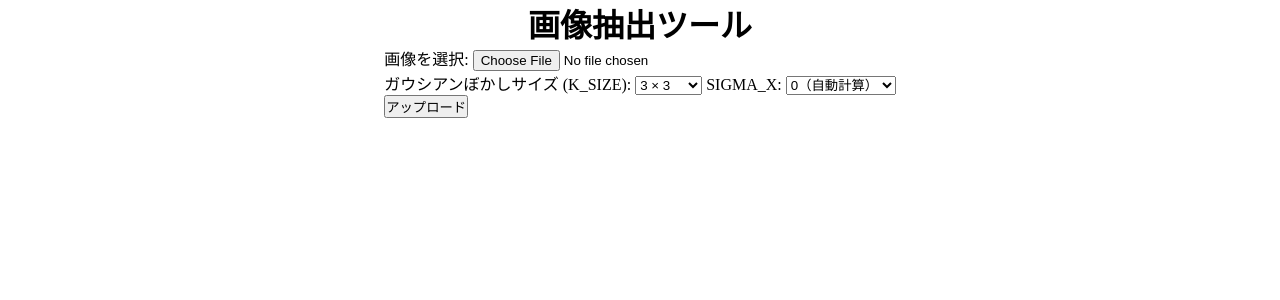
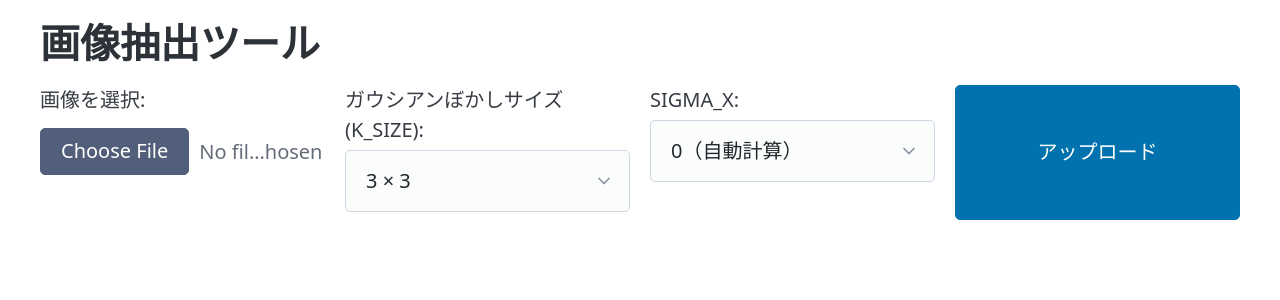
Before and after one commit to Meme-Nope/findContoursByHTML, a Flask app: page / in a window 1280 px wide. Shown: the top 300 px of the page. Run offline with Flask 3, Linux system fonts and the light colour scheme; some libraries are stand-ins or nearby versions.

Commit message:
デザインを整えた

```diff
--- a/src/main.py
+++ b/src/main.py
@@ -91,7 +91,7 @@ def binarize_single():
     sigma_x = float(request.form.get("sigma_x", "0"))
     if sigma_x < 0: sigma_x = 0.0
 
-    method = request.form.get("method", "otsu")
+    method = request.form.get("method", "")
     lower = int(request.form.get("lower", 100)) if method == "inRange" else None
     upper = int(request.form.get("upper", 200)) if method == "inRange" else None
 
--- a/src/templates/index.html
+++ b/src/templates/index.html
@@ -2,59 +2,66 @@
 <html lang="ja">
 <head>
   <meta charset="UTF-8">
-  <title>画像アップロードページ</title>
+  <title>画像抽出ツール</title>
+  <!-- 元CSSは残す -->
   <link rel="stylesheet" href="{{ url_for('static', filename='css/style.css') }}">
+  <!-- 追加: Pico.css -->
+  <link rel="stylesheet" href="https://unpkg.com/@picocss/pico@2/css/pico.min.css">
 </head>
 <body>
+  <main class="container">
     <h1>画像抽出ツール</h1>
 
     <!-- 単一画像アップロードフォーム -->
-  <form method="POST" action="/upload_single" enctype="multipart/form-data">
-    <label>画像を選択:</label>
+    <form method="POST" action="/upload_single" enctype="multipart/form-data" class="grid">
+      <label>画像を選択:
         <input type="file" name="image" accept="image/*" required>
-    <br>
-    <label>ガウシアンぼかしサイズ (K_SIZE):</label>
+      </label>
+
+      <label>ガウシアンぼかしサイズ (K_SIZE):
         <select name="k_size" id="k_size" required>
           {% set k_cur = (k_size_str|default('3'))|string %}
           {% for k in ['3','5','7','9','11','13'] %}
             <option value="{{ k }}" {{ 'selected' if k_cur==k else '' }}>{{ k }} × {{ k }}</option>
           {% endfor %}
         </select>
+      </label>
 
-    <label>SIGMA_X:</label>
+      <label>SIGMA_X:
         <select name="sigma_x" id="sigma_x" required>
           {% set s_cur = (sigma_x_str|default('0'))|string %}
           {% for s in ['0','0.5','1.0','1.5','2.0'] %}
             <option value="{{ s }}" {{ 'selected' if s_cur==s else '' }}>{{ s == '0' and '0（自動計算）' or s }}</option>
           {% endfor %}
         </select>
+      </label>
 
-    <br>
       <button type="submit">アップロード</button>
     </form>
 
     {% if hist_image %}
       <h2>ヒストグラム:</h2>
-  <img src="{{ url_for('static', filename=hist_image) }}?t={{ timestamp }}" alt="ヒストグラム表示エラー">
+      <img src="{{ url_for('static', filename=hist_image) }}?t={{ timestamp }}" alt="ヒストグラム表示エラー" style="max-width:100%">
 
-
-  <form method="POST" action="/binarize_single">
+      <form method="POST" action="/binarize_single" class="grid">
         <input type="hidden" name="filename" value="{{ image_filename }}">
         <input type="hidden" name="k_size" value="{{ k_size_str|default('3') }}">
         <input type="hidden" name="sigma_x" value="{{ sigma_x_str|default('0') }}">
 
-
-    <label>二値化方法:</label>
+        <label>二値化方法:
           <select name="method" onchange="toggleRangeFields(this.value)">
             <option value="otsu">OTSU</option>
             <option value="inRange">inRange</option>
-    </select><br>
+          </select>
+        </label>
 
-    <div id="rangeFields">
-      <label>下限値:</label>
-      <input type="number" name="lower" value="100"><br>
-      <label>上限値:</label>
-      <input type="number" name="upper" value="200"><br>
+        <div id="rangeFields" class="grid">
+          <label>下限値:
+            <input type="number" name="lower" value="100">
+          </label>
+          <label>上限値:
+            <input type="number" name="upper" value="200">
+          </label>
         </div>
 
         <button type="submit">二値化して処理</button>
@@ -64,7 +71,6 @@
         function toggleRangeFields(method) {
           document.getElementById("rangeFields").style.display = (method === "inRange") ? "block" : "none";
         }
-  // 初期化（テンプレ変数methodがあればそれで、なければ'otsu'想定）
         toggleRangeFields("{{ method or 'otsu' }}");
       </script>
     {% endif %}
@@ -73,9 +79,9 @@
       <h3>処理済み画像:</h3>
       <p>使用パラメータ: k={{ k_size_str }}, sigmaX={{ sigma_x_str }}</p>
       {% for img in result_files %}
-    <img src="{{ url_for('static', filename=img) }}" width="300"><br>
+        <img src="{{ url_for('static', filename=img) }}" width="300" style="max-width:100%"><br>
       {% endfor %}
     {% endif %}
-
+  </main>
 </body>
 </html>
```
Also changed, not shown: src/static/histogram/hist_IMG_6121-800.png (added), src/static/histogram/hist_S__67690510.png (added), src/static/results/IMG_6121-800.jpg (added), src/static/results/S__67690510.jpg (added), src/static/uploads/IMG_6121-800.jpg (added), src/static/uploads/S__67690510.jpg (added). Lines whose indentation alone changed are shown as unchanged.
